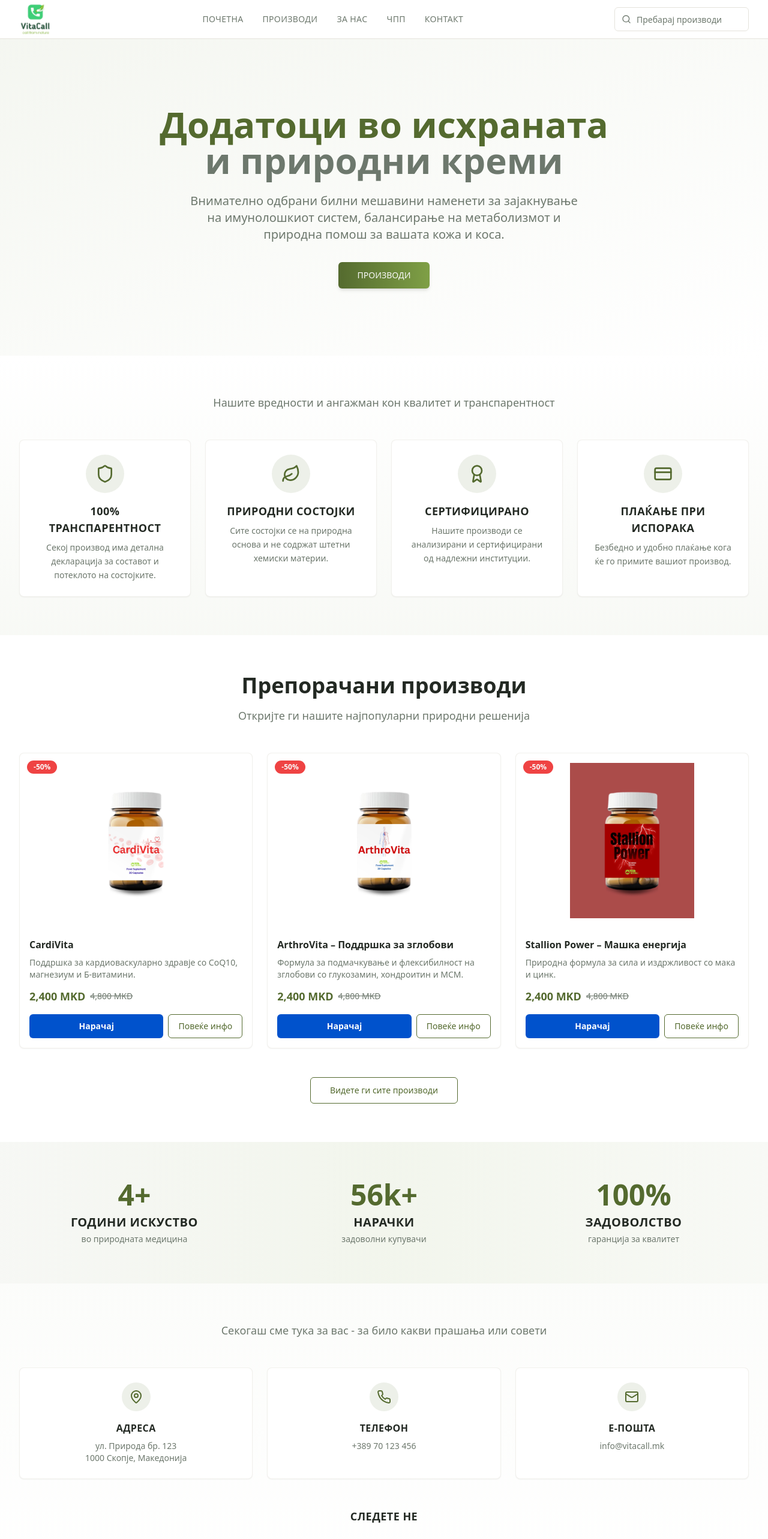
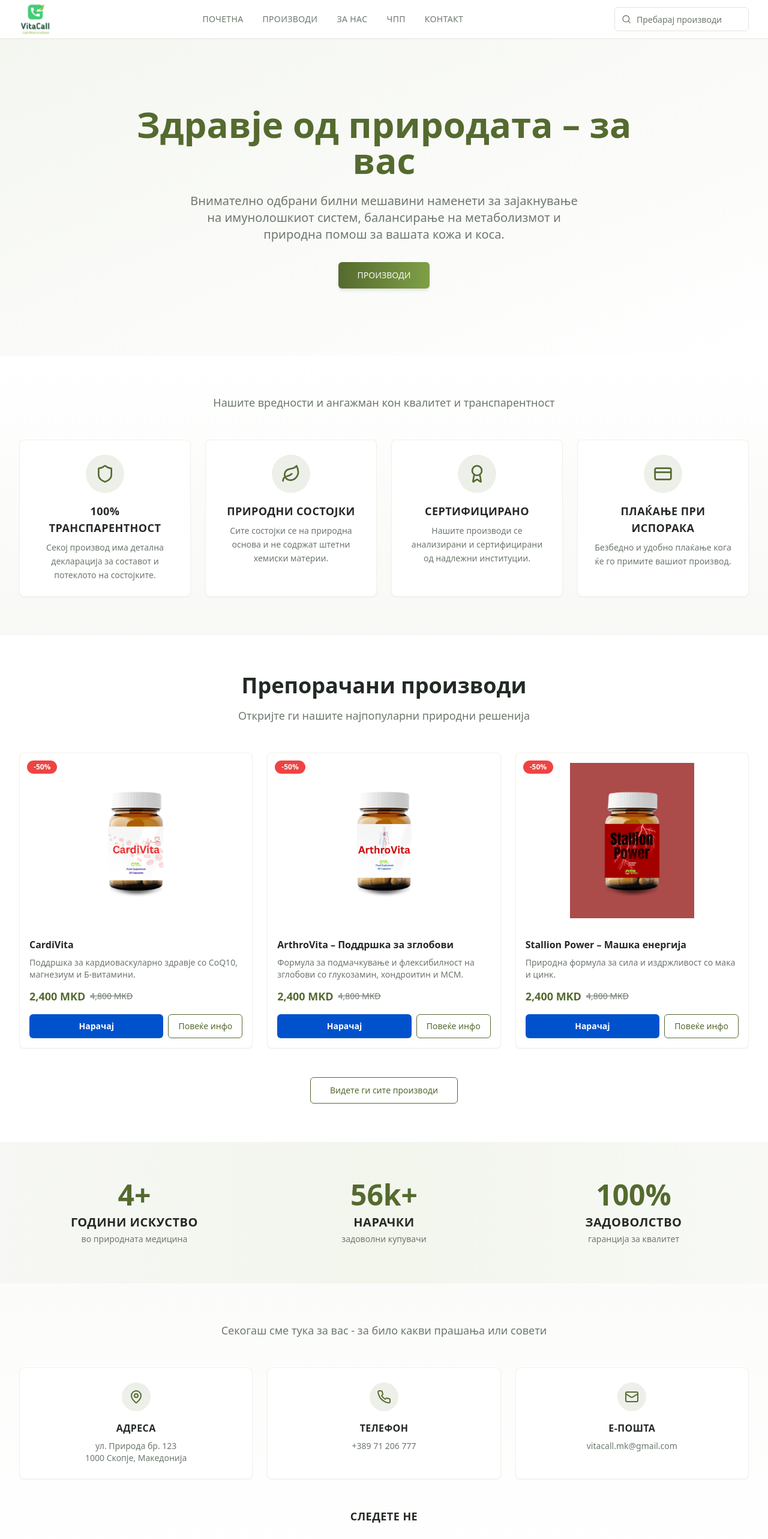
Before and after one commit to radislava94/vita-call.com, a React (Vite) app: page /#/ in a window 1280 px wide. Shown: the top 2566 px of the page at 60% size. Built offline with nearby package versions, Linux system fonts and the light colour scheme; the HTML template or start-up script is replaced by a standard one.

Commit message:
Update contact info and hero headline text

```diff
--- a/src/components/site/ContactBlock.tsx
+++ b/src/components/site/ContactBlock.tsx
@@ -41,10 +41,10 @@ export function ContactBlock() {
               </h3>
               <p className="text-sm text-muted-foreground">
                 <a
-                  href="tel:+38970123456"
+                  href="tel:+38971206777"
                   className="hover:text-primary transition-colors"
                 >
-                  +389 70 123 456
+                  +389 71 206 777
                 </a>
               </p>
             </CardContent>
@@ -61,10 +61,10 @@ export function ContactBlock() {
               </h3>
               <p className="text-sm text-muted-foreground">
                 <a
-                  href="mailto:info@vitacall.mk"
+                  href="mailto:vitacall.mk@gmail.com"
                   className="hover:text-primary transition-colors"
                 >
-                  info@vitacall.mk
+                  vitacall.mk@gmail.com
                 </a>
               </p>
             </CardContent>
--- a/src/components/site/Hero.tsx
+++ b/src/components/site/Hero.tsx
@@ -10,9 +10,7 @@ export function Hero() {
       {/* centered content */}
       <div className="relative z-10 max-w-4xl mx-auto px-4 sm:px-6 lg:px-8 flex flex-col items-center justify-center">
         <h1 className="text-4xl md:text-5xl lg:text-6xl font-bold text-foreground mb-6 font-[var(--font-script)]">
-          <span className="text-primary">Додатоци во исхраната</span>
-          <br />
-          <span className="text-muted-foreground">и природни креми</span>
+          <span className="text-primary">Здравје од природата – за вас</span>
         </h1>
 
         <p className="text-lg md:text-xl text-muted-foreground mb-8 max-w-2xl leading-relaxed">
--- a/src/pages/ContactPage.tsx
+++ b/src/pages/ContactPage.tsx
@@ -51,10 +51,10 @@ export default function ContactPage() {
                   </h3>
                   <p>
                     <a
-                      href="tel:+38970123456"
+                      href="tel:+38971206777"
                       className="text-primary hover:text-primary-light"
                     >
-                      +389 70 123 456
+                      +389 71 206 777
                     </a>
                   </p>
                 </div>
```
